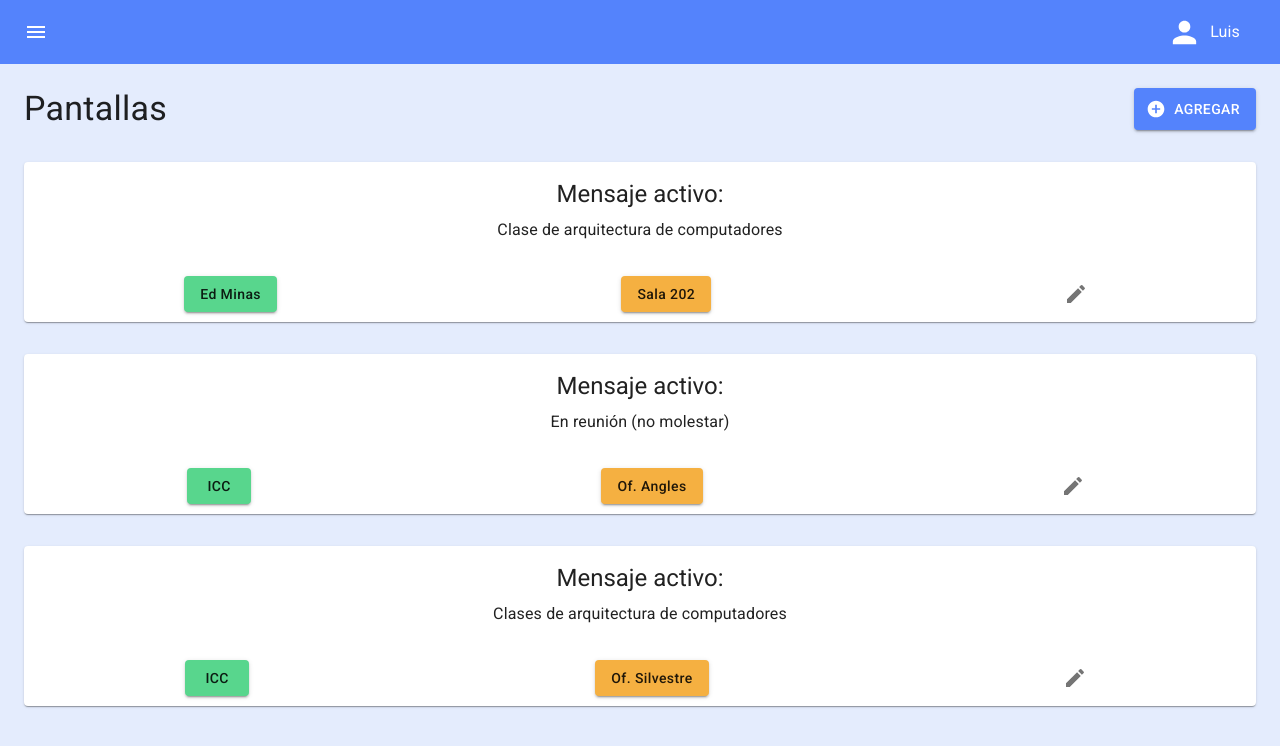
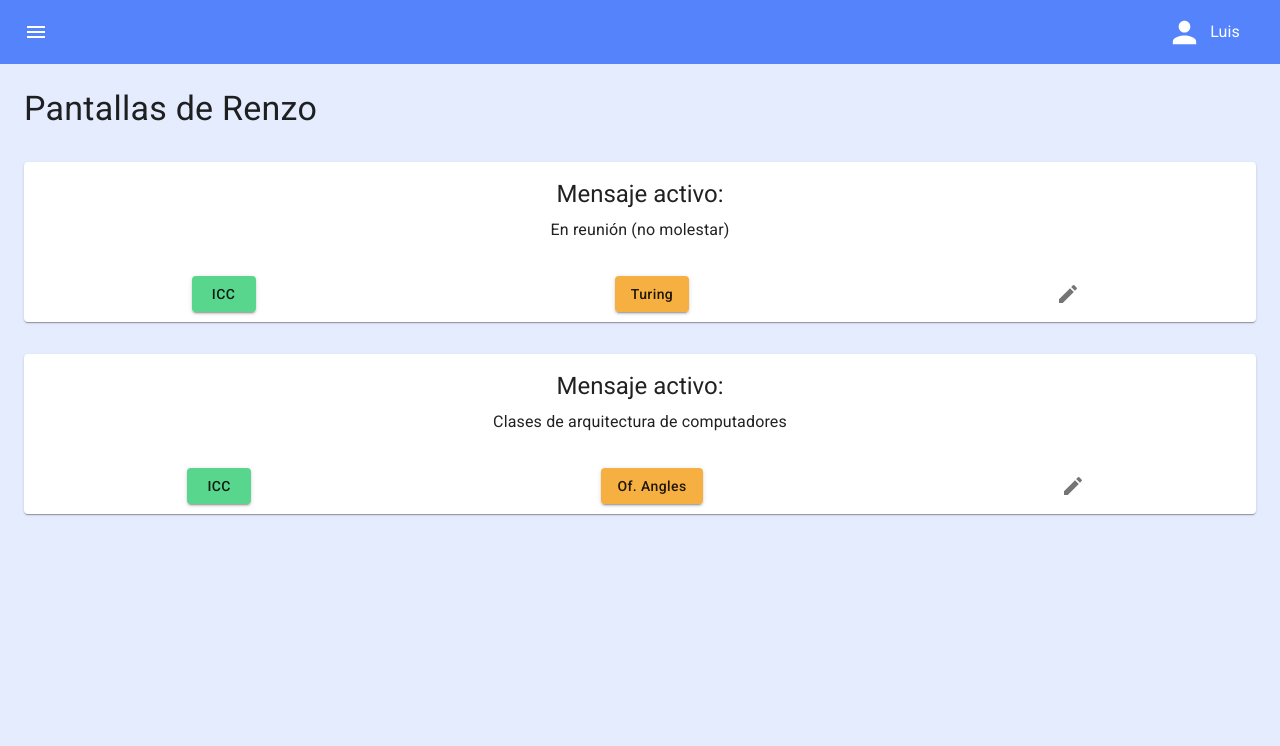
Before and after one commit to AlonsoxNa/gpt-pantallas-led, a React (Vite) app: page /usuario/pantallas in a window 1280 px wide. Shown: the top 746 px of the page. Built offline with nearby package versions, Linux system fonts and the light colour scheme.

Commit message:
fix: se arregla un poco la navegación de las paginas de usuario.

```diff
--- a/src/pages/auth/Login.jsx
+++ b/src/pages/auth/Login.jsx
@@ -5,11 +5,12 @@ import { useForm } from 'react-hook-form';
 import { login } from '../../services/authService';
 import { CustomProgress } from '../../components/ui/CustomProgress';
 import { CustomAlert } from '../../components/ui/CustomAlert';
+import { useNavigate } from 'react-router-dom';
 
 export const Login = () => {
 
   const [ isOpen, setIsOpen ] = useState( false );
-  // const navigate = useNavigate();
+  const navigate = useNavigate();
 
   // Alerta
   //ALERT
@@ -37,12 +38,14 @@ export const Login = () => {
   };
 
   const onSubmit = async ( data ) => {
-    setIsOpen( true );
+    // setIsOpen( true );
 
-    const response = await login( data );
+    // const response = await login( data );
 
-    if ( response.success ) {
+    // if ( response.success ) {
+    if ( true ) {
       // navigate('/feed');
+      navigate( '/admin/pantallas' );
     } else {
       setMsgAlert( 'Credenciales incorrectas' );
     }
--- a/src/pages/usuario/Pantallas.jsx
+++ b/src/pages/usuario/Pantallas.jsx
@@ -1,29 +1,25 @@
-import AddCircleIcon from '@mui/icons-material/AddCircle';
-import { Button, Grid, Typography } from '@mui/material';
-import { pantallas } from '../../assets/data/pantallas';
+import { Grid, Typography } from '@mui/material';
+import { useNavigate } from 'react-router-dom';
+import { pantallasUsuario } from '../../assets/data/pantallasUsuario';
 import { CardCustomPantalla } from '../../components/admin/CardCustomPantalla';
-import { useNavigate } from 'react-router-dom';
 
 export const Pantallas = () => {
 
   const navigate = useNavigate();
 
   const onEditPantalla = ( pantalla ) => {
-    navigate( '/admin/cambiar-mensaje-pantalla', { state: { pantalla } } );
+    navigate( '/usuario/cambiar-mensaje-pantalla', { state: { pantalla } } );
   };
 
   return (
     <>
       <Grid container justifyContent="space-between">
-        <Typography variant="h4">Pantallas</Typography>
-        <Button variant="contained" startIcon={ <AddCircleIcon /> }>
-          Agregar
-        </Button>
+        <Typography variant="h4">Pantallas de Renzo</Typography>
       </Grid>
       <Grid container>
-        { pantallas.map( ( pantalla ) => (
+        { pantallasUsuario.map( ( pantalla ) => (
           <Grid item xs={ 12 } key={ pantalla.id }>
-            <CardCustomPantalla pantalla={ pantalla } accionIcono={ onEditPantalla } />
+            <CardCustomPantalla pantalla={ pantalla.pantalla } accionIcono={ onEditPantalla } />
           </Grid>
         ) ) }
 
```
